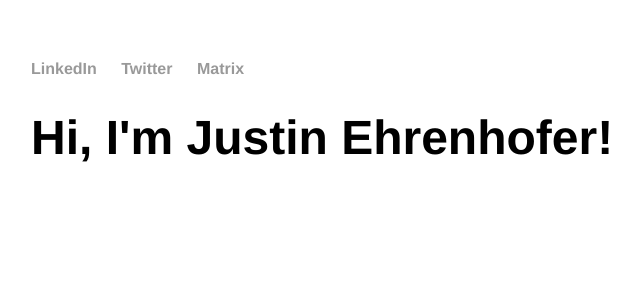
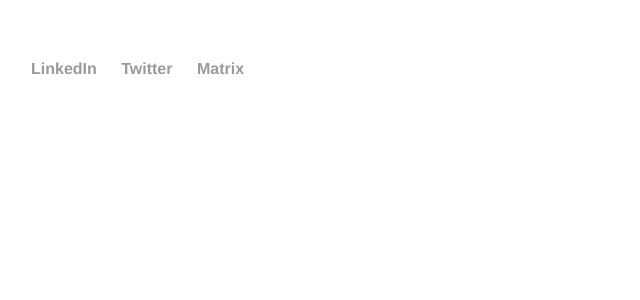
Before and after one commit to SamsungGalaxyPlayer/ehrenhofer.org, a Jekyll site: the page built from index.html, in a window 1280 px wide. Shown: the top 300 px of the page, without its empty margins (161-801 px from the left). Built offline with Jekyll 4.4.1, drawn with Linux system fonts in a browser that asks for light colours.

Commit message:
Update index.html

```diff
--- a/index.html
+++ b/index.html
@@ -2,6 +2,3 @@
 layout: default
 title: Justin Ehrenhofer
 ---
-<div class="blurb">
-	<h1>Hi, I'm Justin Ehrenhofer!</h1>
-</div><!-- /.blurb -->
```
